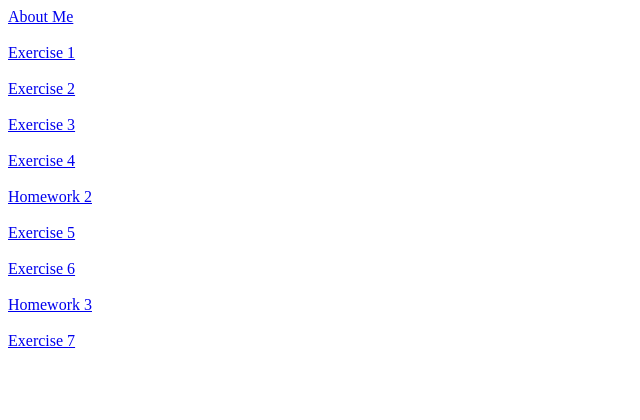
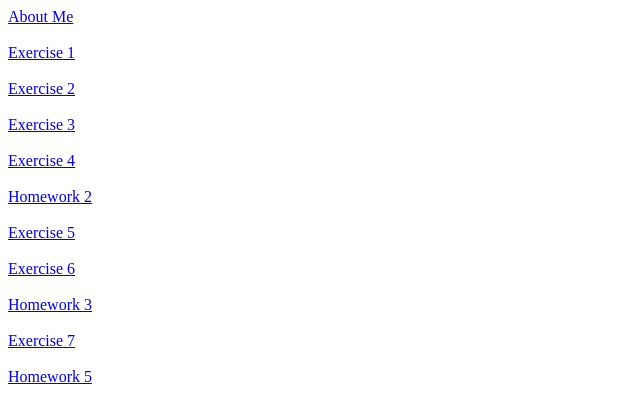
Before and after one commit to mattcraig1795/mattcraig1795.github.io, a plain HTML site: page index.html in a window 1280 px wide. Shown: the whole page, without its empty margins (0-640 px from the left). Drawn offline with Linux system fonts and the light colour scheme.

Commit message:
Update index.html

```diff
--- a/index.html
+++ b/index.html
@@ -16,5 +16,6 @@
    <a href="https://mattcraig1795.github.io/Exercise6.html">Exercise 6</a><br><br>
      <a href="https://mattcraig1795.github.io/HW3.html">Homework 3</a><br><br>
    <a href="https://mattcraig1795.github.io/Exercise7.html">Exercise 7</a><br><br>
+    <a href="https://mattcraig1795.github.io/HW5.html">Homework 5</a><br><br>
 </body>
 </html>
```
